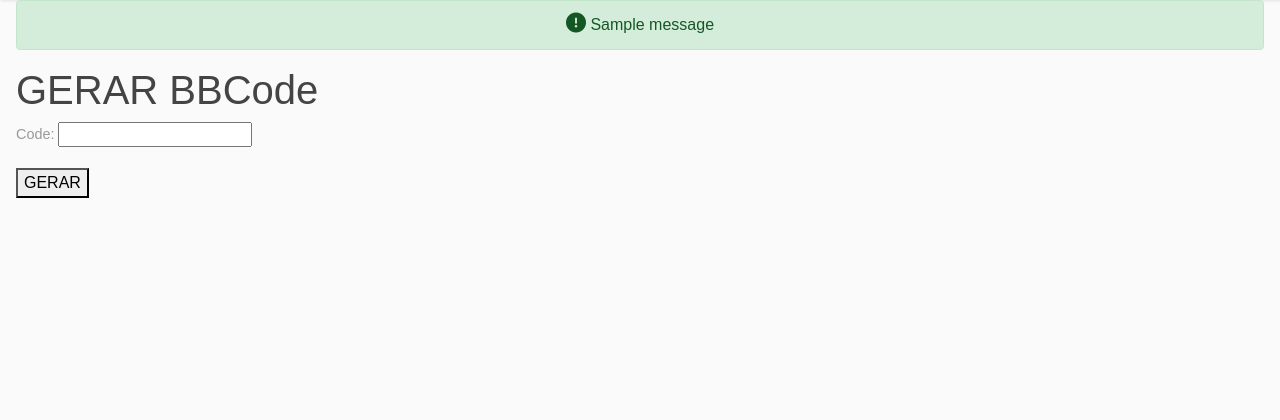
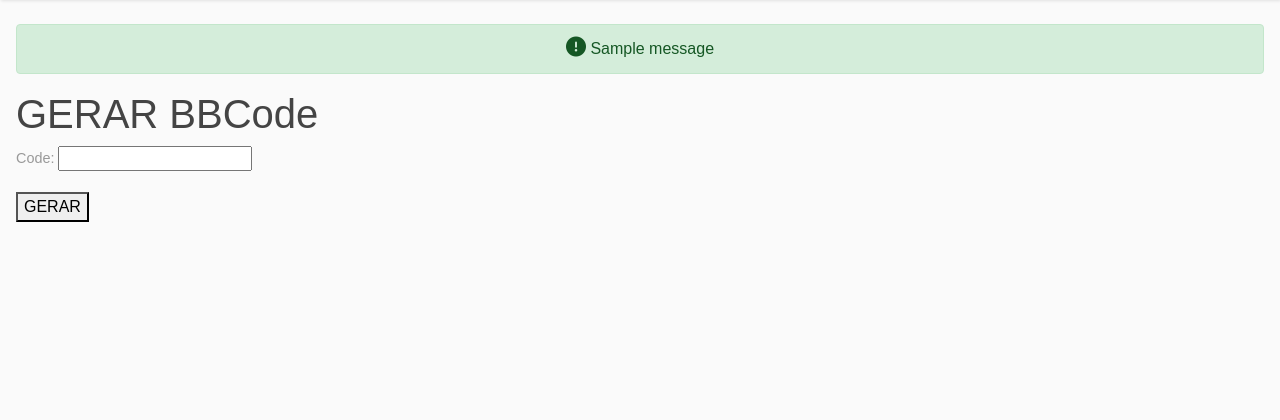
Before and after one commit to dev-qloudyx/vorwerk, a Django app: page /generate-bb-codes/ in a window 1280 px wide. Shown: the part 82-502 px from the top of the page. Run offline with Django 4.2, Linux system fonts and the light colour scheme; a user stored in the database is signed in; tables that the repository leaves empty hold one stand-in row (values such as "Sample post"); one stand-in notice (Sample message) is shown; parts of the project's set-up code (start-up, migrations or seed data) failed here and were passed over; some libraries are stand-ins or nearby versions; some web fonts are replaced.

Commit message:
Update Alerts

```diff
--- a/templates/base.html
+++ b/templates/base.html
@@ -63,7 +63,7 @@
         <div id="content">
             <div>
                 {% for message in messages %}
-                <div class="text-center alert alert-{{ message.tags }}">
+                <div class="text-center mt-4 alert alert-{{ message.tags }}">
                     <i style="font-size: 20px;" class="fas fa-exclamation-circle"></i>
                     {{ message }}
                 </div>
```
